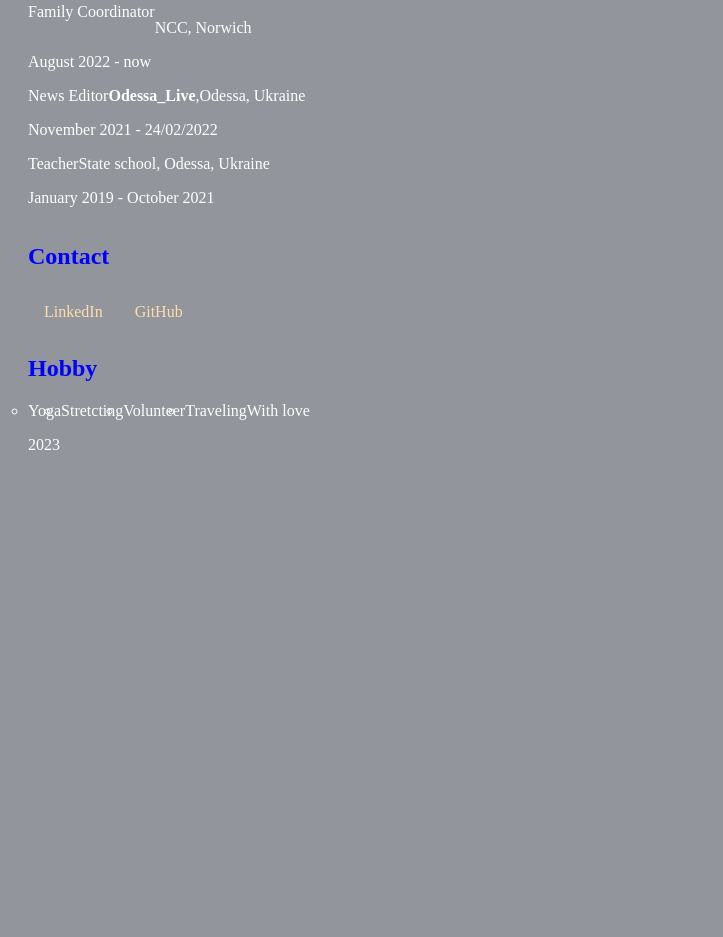
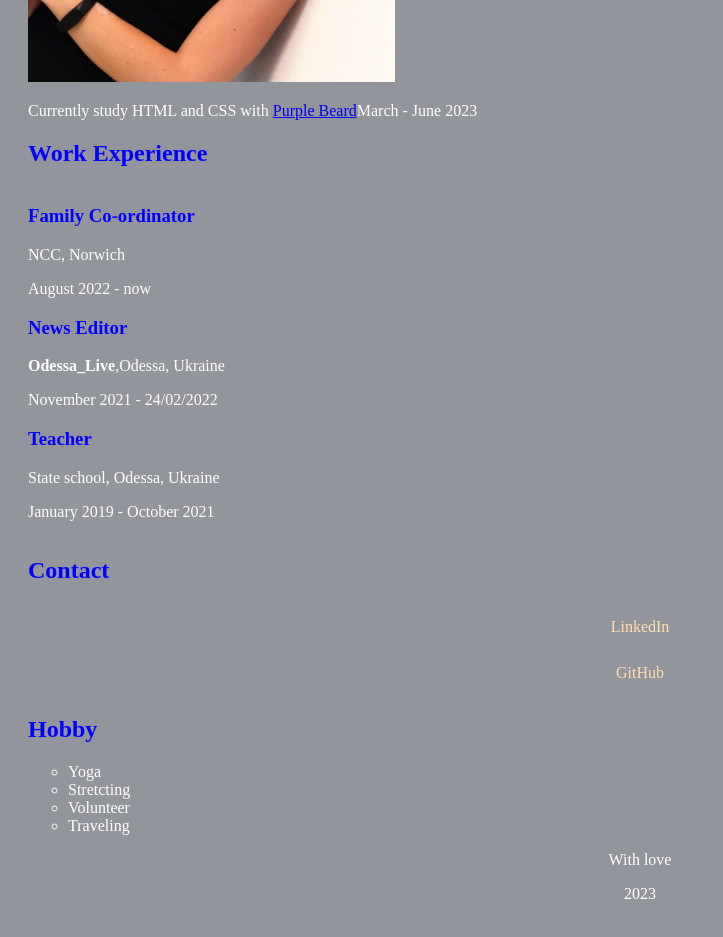
Before and after one commit to VikMoskalenko/Portfolio, a plain HTML site: page index.html in a window 1280 px wide. Shown: the part 923-1860 px from the top of the page, without its empty margins (0-723 px from the left). Before the commit the page ends 1421 px from the top, so only its background shows below. Drawn offline with Linux system fonts and the light colour scheme.

Commit message:
edit index.html and style.css

```diff
--- a/assets/css/style.css
+++ b/assets/css/style.css
@@ -6,9 +6,8 @@ ul {
     background-color: #92959b;
   }
 
-  li {
-    float: left;
-  }
+
+
 
 
   li a {
@@ -30,7 +29,8 @@ ul {
   #home,
   #about,
   #contact,
-  #motivation {
+  #motivation,
+  #hobby {
     color: white;
     text-align: left;
 
@@ -47,6 +47,7 @@ main {
     max-width: none;
     margin: auto;
 }
+
 h1, h2, h3 {
 color: blue;
 }
@@ -69,11 +70,7 @@ ol {
 
 
 }
-ol {
-    list-style-type: circle;
-    margin: 0;
-    padding: 0;
-  }
+
 
 @media screen and (max-width: 900px) {
     .column {
@@ -81,14 +78,14 @@ ol {
     }
   }
 
-  /* Responsive layout - makes the two columns stack on top of each other instead of next to each other */
+
   @media screen and (max-width: 600px) {
-    .column {
+    .row {
       width: 100%;
     }
   }
 
-  footer{
+  footer {
     color: #fff;
-    text-align: left;
+    text-align: center;
   }
--- a/index.html
+++ b/index.html
@@ -14,7 +14,7 @@
         <h1>Viktoria Moskalenko</h1>
         <nav>
             <ul>
-                <li><a href="#motivation">Motivation</a></li>
+                <li><a href="motivation.html">Motivation</a></li>
                 <li><a href="#home">Home</a></li>
                 <li><a href="#about">Work Experience</a></li>
                 <li><a href="#contact">Contact</a></li>
@@ -36,17 +36,29 @@
         </section>
         <section id="about">
             <h2>Work Experience</h2>
+            <div class="work experience">
                 <ul>
-              <li>Family Coordinator</li>
+                    <li>
+
+                            <h3>Family Co-ordinator</h3>
                             <p>NCC, Norwich</p>
                             <p>August 2022 - now</p>
-              <li>News Editor</li>
+
+
+                    </li>
+                    <li>
+                        <h3>News Editor</h3>
                         <p><strong>Odessa_Live</strong>,Odessa, Ukraine</p>
                         <p>November 2021 - 24/02/2022</p>
-              <li>Teacher</li>
+                    </li>
+                    <li>
+                        <h3>Teacher</h3>
                         <p>State school, Odessa, Ukraine</p>
                         <p>January 2019 - October 2021</p>
+                    </li>
                 </ul>
+
+            </div>
 
         </section>
         <section id="contact">
```
Also changed, not shown: motivation.html (added, +32 -0 lines). Lines whose indentation alone changed are shown as unchanged.
